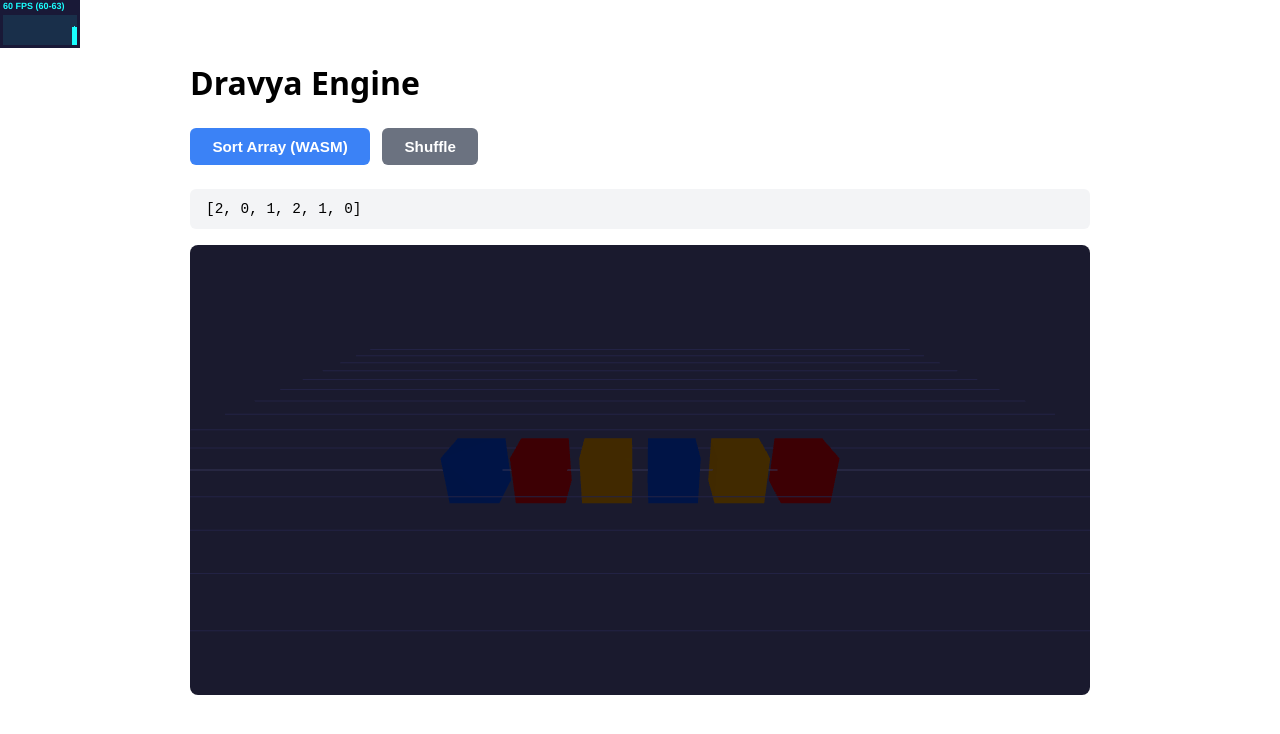
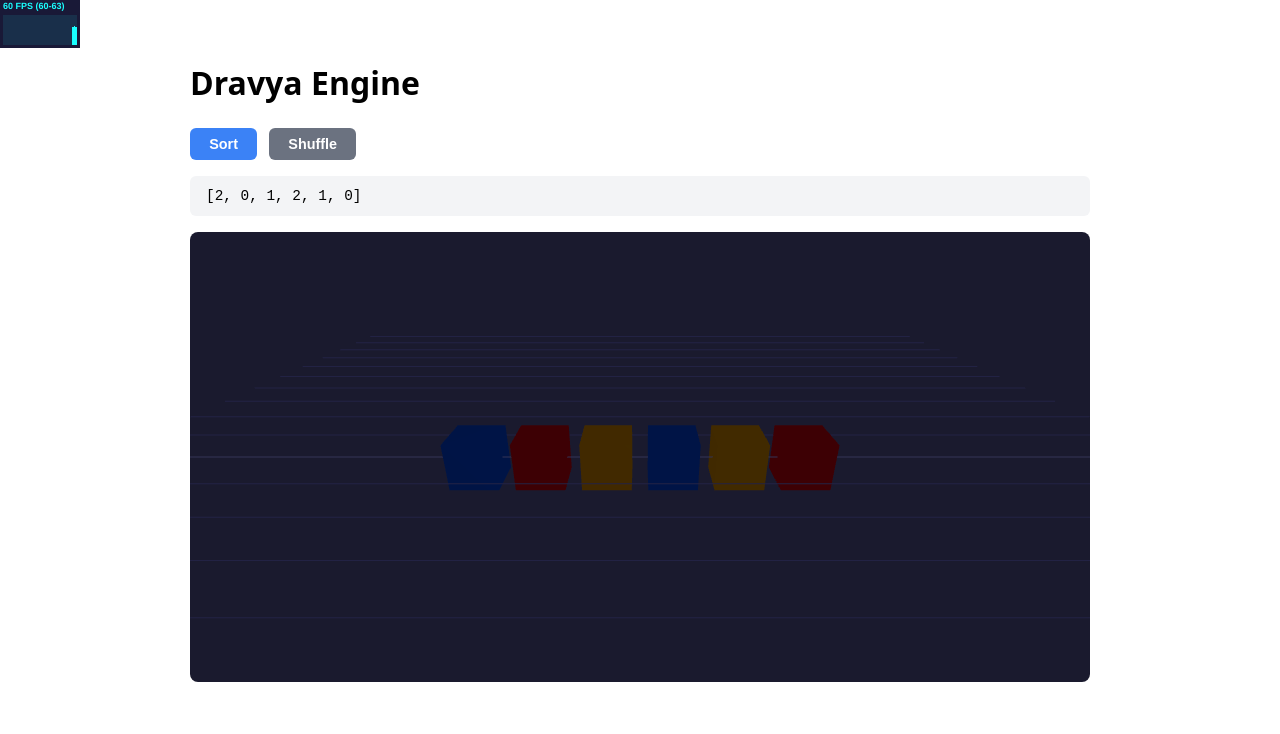
Before and after one commit to ShivamMalge/Dravya, a Next.js app in the folder dravya-web/: page / in a window 1280 px wide. Shown: the top 734 px of the page. Built offline with nearby package versions, Linux system fonts and the light colour scheme.

Commit message:
feat(core+web): implement step-by-step sort history and playback engine

```diff
--- a/dravya-web/src/app/page.tsx
+++ b/dravya-web/src/app/page.tsx
@@ -1,6 +1,6 @@
 'use client';
 
-import React, { useState, useCallback } from 'react';
+import React, { useState, useCallback, useRef, useEffect } from 'react';
 import dynamic from 'next/dynamic';
 
 const Visualizer = dynamic(() => import('../components/Visualizer'), {
@@ -12,53 +12,114 @@ function generateShuffledArray(length: number): number[] {
     return Array.from({ length }, () => values[Math.floor(Math.random() * values.length)]);
 }
 
-function jsFallbackSort(arr: number[]): number[] {
-    const copy = [...arr];
+function jsFallbackSortWithHistory(arr: number[]): number[][] {
+    const state = [...arr];
+    const stepHistory: number[][] = [[...state]];
     let low = 0;
     let current = 0;
-    let high = copy.length - 1;
+    let high = state.length - 1;
     while (current <= high) {
-        if (copy[current] === 0) {
-            [copy[low], copy[current]] = [copy[current], copy[low]];
+        if (state[current] === 0) {
+            [state[low], state[current]] = [state[current], state[low]];
+            stepHistory.push([...state]);
             low++;
             current++;
-        } else if (copy[current] === 2) {
-            [copy[current], copy[high]] = [copy[high], copy[current]];
+        } else if (state[current] === 2) {
+            [state[current], state[high]] = [state[high], state[current]];
+            stepHistory.push([...state]);
             high--;
         } else {
             current++;
         }
     }
-    return copy;
+    return stepHistory;
 }
 
 export default function Home() {
-    const [data, setData] = useState<number[]>([2, 0, 1, 2, 1, 0]);
-    const [isEngineReady, setIsEngineReady] = useState(false);
-    const [isSorting, setIsSorting] = useState(false);
+    const [stepHistory, setStepHistory] = useState<number[][]>([[2, 0, 1, 2, 1, 0]]);
+    const [currentStep, setCurrentStep] = useState(0);
+    const [isPlaying, setIsPlaying] = useState(false);
+    const [playbackSpeed, setPlaybackSpeed] = useState(300);
+    const playbackIntervalId = useRef<ReturnType<typeof setTimeout> | null>(null);
 
-    const executeWasmSort = useCallback(async () => {
-        setIsSorting(true);
+    const currentData = stepHistory[currentStep] || stepHistory[0];
+
+    const stopPlayback = useCallback(() => {
+        if (playbackIntervalId.current) {
+            clearTimeout(playbackIntervalId.current);
+            playbackIntervalId.current = null;
+        }
+        setIsPlaying(false);
+    }, []);
+
+    const executeSort = useCallback(async () => {
+        stopPlayback();
         try {
             const modulePath = ['..', '..', 'dravya-core', 'pkg', 'dravya_core.js'].join('/');
-            const wasmModule = await (new Function('p', 'return import(p)'))(modulePath) as { default: () => Promise<void>; sort_colors: (a: Uint8Array) => void };
-            if (!isEngineReady) {
-                await wasmModule.default();
-                setIsEngineReady(true);
-            }
-            const buffer = new Uint8Array(data);
-            wasmModule.sort_colors(buffer);
-            setData(Array.from(buffer));
+            const wasmModule = await (new Function('p', 'return import(p)'))(modulePath) as {
+                default: () => Promise<void>;
+                sort_colors_with_history: (a: Uint8Array) => number[][];
+            };
+            await wasmModule.default();
+            const buffer = new Uint8Array(stepHistory[0]);
+            const history = wasmModule.sort_colors_with_history(buffer);
+            setStepHistory(history);
+            setCurrentStep(0);
         } catch {
-            setData(jsFallbackSort(data));
-        } finally {
-            setIsSorting(false);
+            const history = jsFallbackSortWithHistory(stepHistory[0]);
+            setStepHistory(history);
+            setCurrentStep(0);
         }
-    }, [data, isEngineReady]);
+    }, [stepHistory, stopPlayback]);
 
     const handleShuffle = useCallback(() => {
-        setData(generateShuffledArray(6));
-    }, []);
+        stopPlayback();
+        const freshArray = generateShuffledArray(6);
+        setStepHistory([freshArray]);
+        setCurrentStep(0);
+    }, [stopPlayback]);
+
+    const playSimulation = useCallback(() => {
+        if (stepHistory.length <= 1) return;
+        setIsPlaying(true);
+        setCurrentStep(0);
+    }, [stepHistory]);
+
+    useEffect(() => {
+        if (!isPlaying) return;
+
+        const advanceStep = () => {
+            setCurrentStep(prev => {
+                const nextStep = prev + 1;
+                if (nextStep >= stepHistory.length) {
+                    setIsPlaying(false);
+                    return prev;
+                }
+                playbackIntervalId.current = setTimeout(advanceStep, playbackSpeed);
+                return nextStep;
+            });
+        };
+
+        playbackIntervalId.current = setTimeout(advanceStep, playbackSpeed);
+
+        return () => {
+            if (playbackIntervalId.current) {
+                clearTimeout(playbackIntervalId.current);
+            }
+        };
+    }, [isPlaying, playbackSpeed, stepHistory.length]);
+
+    const stepForward = useCallback(() => {
+        stopPlayback();
+        setCurrentStep(prev => Math.min(prev + 1, stepHistory.length - 1));
+    }, [stepHistory.length, stopPlayback]);
+
+    const stepBackward = useCallback(() => {
+        stopPlayback();
+        setCurrentStep(prev => Math.max(prev - 1, 0));
+    }, [stopPlayback]);
+
+    const hasHistory = stepHistory.length > 1;
 
     return (
         <main style={{
@@ -68,40 +129,52 @@ export default function Home() {
             margin: '0 auto',
         }}>
             <h1 style={{ fontSize: '2rem', marginBottom: '1.5rem' }}>Dravya Engine</h1>
-            <div style={{ display: 'flex', gap: '0.75rem', marginBottom: '1.5rem' }}>
-                <button
-                    onClick={executeWasmSort}
-                    disabled={isSorting}
-                    style={{
-                        padding: '0.6rem 1.4rem',
-                        cursor: isSorting ? 'not-allowed' : 'pointer',
-                        backgroundColor: '#3b82f6',
-                        color: '#fff',
-                        border: 'none',
-                        borderRadius: '6px',
-                        fontSize: '0.95rem',
-                        fontWeight: 600,
-                        opacity: isSorting ? 0.6 : 1,
-                    }}
-                >
-                    {isSorting ? 'Sorting...' : 'Sort Array (WASM)'}
+
+            <div style={{ display: 'flex', gap: '0.75rem', marginBottom: '1rem', flexWrap: 'wrap' }}>
+                <button onClick={executeSort} style={buttonStyle('#3b82f6')}>
+                    Sort
                 </button>
-                <button
-                    onClick={handleShuffle}
-                    style={{
-                        padding: '0.6rem 1.4rem',
-                        cursor: 'pointer',
-                        backgroundColor: '#6b7280',
-                        color: '#fff',
-                        border: 'none',
-                        borderRadius: '6px',
-                        fontSize: '0.95rem',
-                        fontWeight: 600,
-                    }}
-                >
+                <button onClick={handleShuffle} style={buttonStyle('#6b7280')}>
                     Shuffle
                 </button>
+                {hasHistory && (
+                    <>
+                        <button onClick={playSimulation} disabled={isPlaying} style={buttonStyle('#10b981', isPlaying)}>
+                            {isPlaying ? 'Playing...' : 'Play'}
+                        </button>
+                        <button onClick={stopPlayback} disabled={!isPlaying} style={buttonStyle('#ef4444', !isPlaying)}>
+                            Stop
+                        </button>
+                        <button onClick={stepBackward} disabled={currentStep === 0} style={buttonStyle('#8b5cf6', currentStep === 0)}>
+                            ◀ Step
+                        </button>
+                        <button onClick={stepForward} disabled={currentStep >= stepHistory.length - 1} style={buttonStyle('#8b5cf6', currentStep >= stepHistory.length - 1)}>
+                            Step ▶
+                        </button>
+                    </>
+                )}
             </div>
+
+            {hasHistory && (
+                <div style={{ marginBottom: '1rem' }}>
+                    <label style={{ fontSize: '0.85rem', fontWeight: 600, marginRight: '0.5rem' }}>
+                        Speed: {playbackSpeed}ms
+                    </label>
+                    <input
+                        type="range"
+                        min={50}
+                        max={1000}
+                        step={50}
+                        value={playbackSpeed}
+                        onChange={(e) => setPlaybackSpeed(Number(e.target.value))}
+                        style={{ verticalAlign: 'middle', width: '200px' }}
+                    />
+                    <span style={{ fontSize: '0.8rem', color: '#9ca3af', marginLeft: '0.75rem' }}>
+                        Step {currentStep + 1} / {stepHistory.length}
+                    </span>
+                </div>
+            )}
+
             <div style={{
                 padding: '0.75rem 1rem',
                 backgroundColor: '#f3f4f6',
@@ -110,9 +183,24 @@ export default function Home() {
                 fontFamily: 'monospace',
                 fontSize: '0.9rem',
             }}>
-                [{data.join(', ')}]
+                [{currentData.join(', ')}]
             </div>
-            <Visualizer data={data} />
+
+            <Visualizer data={currentData} />
         </main>
     );
 }
+
+function buttonStyle(bg: string, disabled = false): React.CSSProperties {
+    return {
+        padding: '0.5rem 1.2rem',
+        cursor: disabled ? 'not-allowed' : 'pointer',
+        backgroundColor: bg,
+        color: '#fff',
+        border: 'none',
+        borderRadius: '6px',
+        fontSize: '0.9rem',
+        fontWeight: 600,
+        opacity: disabled ? 0.5 : 1,
+    };
+}
```
Also changed, not shown: 2 other files (tests, documents, lock files or other folders).
